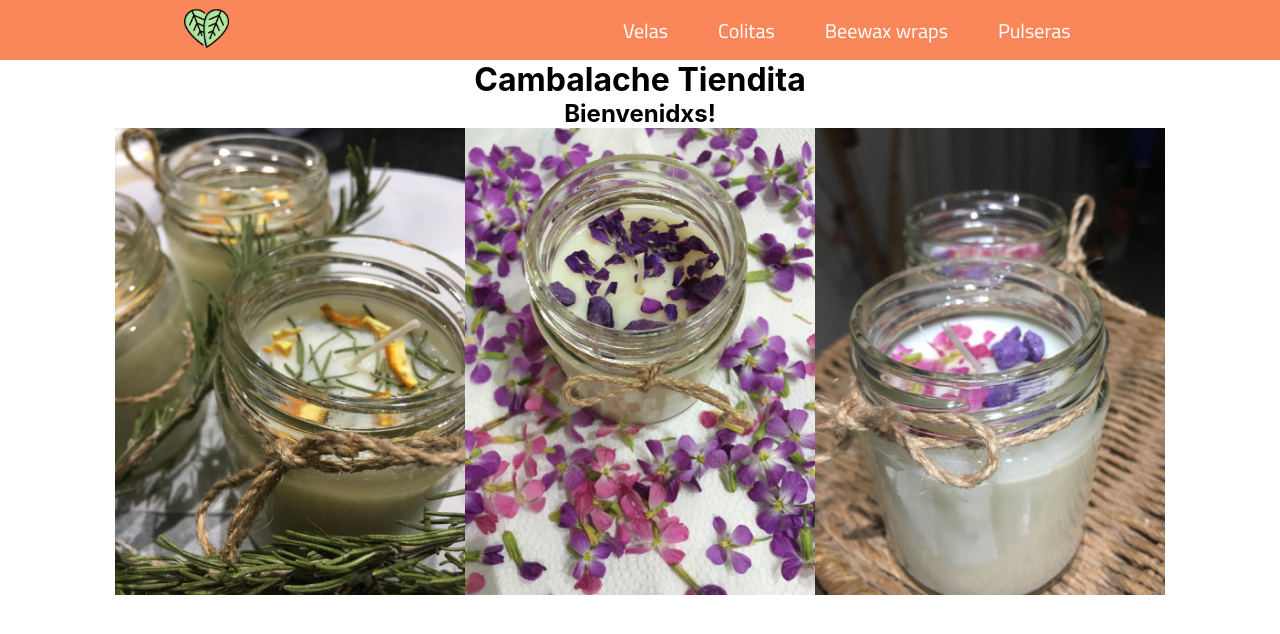
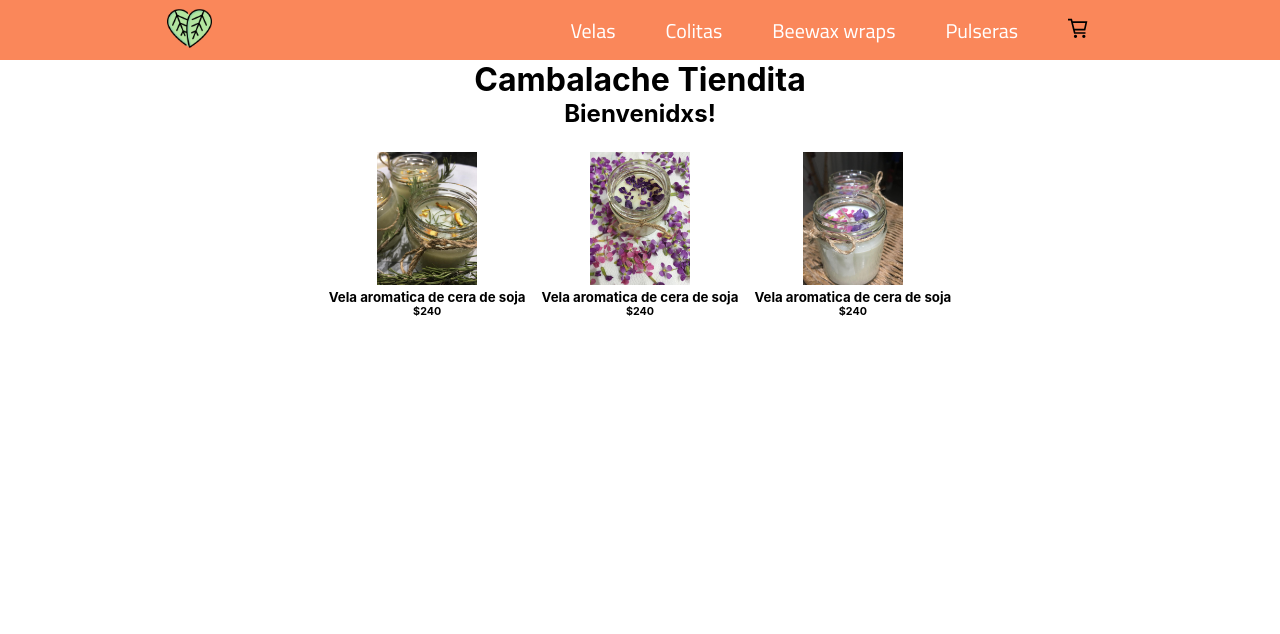
Before and after one commit to sofimack/cambalachetiendita, a React (Create React App) app: page / in a window 1280 px wide. Shown: the top 634 px of the page. Built offline with nearby package versions, Linux system fonts and the light colour scheme.

Commit message:
entrega desafio de componentes 1

```diff
--- a/package.json
+++ b/package.json
@@ -8,6 +8,7 @@
     "@testing-library/user-event": "^12.2.2",
     "react": "^17.0.1",
     "react-dom": "^17.0.1",
+    "react-icons": "^4.1.0",
     "react-scripts": "4.0.1",
     "web-vitals": "^0.2.4"
   },
--- a/src/App.jsx
+++ b/src/App.jsx
@@ -1,6 +1,7 @@
 
 import './App.css';
-import Navbar from './components/navbar';
+import Navbar from './components/navbar/navbar';
+import Velas from './components/carrito/carrito';
 
 function App() {
   return (
@@ -11,11 +12,7 @@
       <h1>Cambalache Tiendita</h1>
       <h2>Bienvenidxs! </h2>
 
-      <section>
-        <img src='img/vela1.jpeg' />
-        <img src='img/vela2.jpeg' />
-        <img src='img/vela3.jpeg' />
-      </section>
+      <Velas />
     </div>
   );
 }
--- /dev/null
+++ b/src/components/carrito/carrito.css
@@ -0,0 +1,18 @@
+.carrito {
+    color: white;
+}
+
+.imagen-producto img{
+    width: 100px;
+}
+
+.contenedor-productos{
+    display: flex;
+    justify-content: center;
+    margin-top: 1rem;
+
+}
+
+.producto{
+    margin: 0.5rem;
+}
--- /dev/null
+++ b/src/components/carrito/carrito.jsx
@@ -0,0 +1,41 @@
+import './carrito.css';
+
+
+const Velas = ({children}) => {
+    return (
+        <div class="contenedor-productos">
+         <div class="producto">
+            <div class="imagen-producto">
+                <img src="img/vela1.jpeg" />
+            </div>
+            <div class="nombre-producto">
+                <h5>Vela aromatica de cera de soja</h5>
+                <h6>$240</h6>
+            </div>
+        </div>
+
+        <div class="producto">
+            <div class="imagen-producto">
+                <img src="img/vela2.jpeg" />
+            </div>
+            <div class="nombre-producto">
+                <h5>Vela aromatica de cera de soja</h5>
+                <h6>$240</h6>
+            </div>
+        </div>
+
+        <div class="producto">
+            <div class="imagen-producto">
+                <img src="img/vela3.jpeg" />
+            </div>
+            <div class="nombre-producto">
+                <h5>Vela aromatica de cera de soja</h5>
+                <h6>$240</h6>
+            </div>
+        </div>
+
+        </div>
+    );
+  }
+
+  export default Velas;
--- a/src/components/navbar.css
+++ b/src/components/navbar/navbar.css
@@ -14,6 +14,10 @@
   justify-content:space-around;
   align-items: center;
 
+}
+
+.carrito {
+  color: white;
 }
 
 .left img {
--- a/src/components/navbar.jsx
+++ b/src/components/navbar/navbar.jsx
@@ -1,5 +1,8 @@
 
+import { GrCart } from 'react-icons/gr';
 import './navbar.css';
+
+
 
 function Navbar() {
   return (
@@ -15,6 +18,8 @@
                 <li><a href="#">Colitas</a></li>
                 <li><a href="#">Beewax wraps</a></li>
                 <li><a href="#">Pulseras</a></li>
+                <li><a href="#" className='carrito'><GrCart /></a></li>
+
             </ul>
         </div>
     </div>
```
Also changed, not shown: 2 other files (tests, documents, lock files or other folders).
